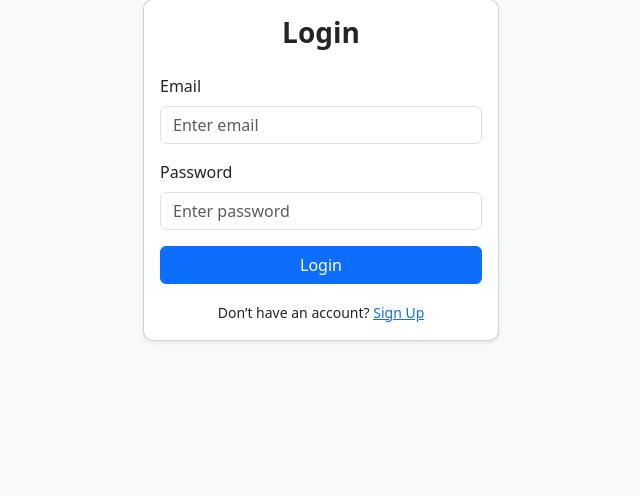
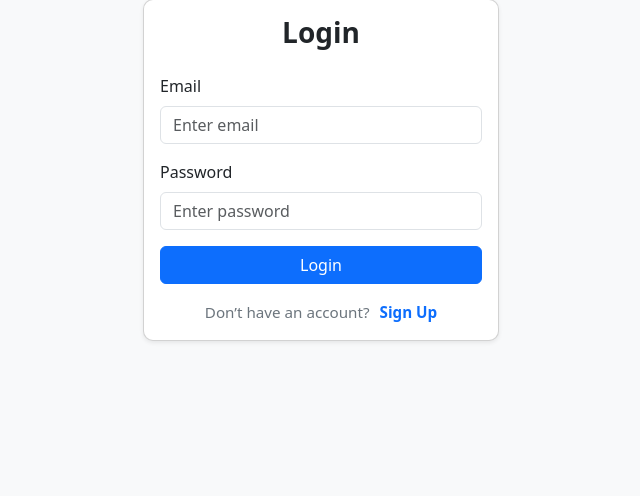
Before and after one commit to khaledelsayed2003/MyWallet_Pro, a Flask app: page /login in a window 1280 px wide. Shown: the part 91-587 px from the top of the page, without its empty margins (319-959 px from the left). Run offline with Flask 3, Linux system fonts and the light colour scheme.

Commit message:
feat(ui): improve login and signup link interactions

```diff
--- a/static/css/style.css
+++ b/static/css/style.css
@@ -22,3 +22,32 @@ table tbody tr td {
   height: auto;
   opacity: 0.9;
 }
+
+.text-center small {
+    font-size: 0.95rem;
+    color: #6c757d;
+}
+.text-center small a {
+    margin-left: 6px;
+    font-weight: 600;
+    color: #0d6efd;
+    text-decoration: none;
+    position: relative;
+    transition: color 0.3s ease;
+}
+.text-center small a::after {
+    content: "";
+    position: absolute;
+    left: 0;
+    bottom: -3px;
+    width: 0;
+    height: 2px;
+    background-color: #0d6efd;
+    transition: width 0.3s ease;
+}
+.text-center small a:hover {
+    color: #084298;
+}
+.text-center small a:hover::after {
+    width: 100%;
+}
```
